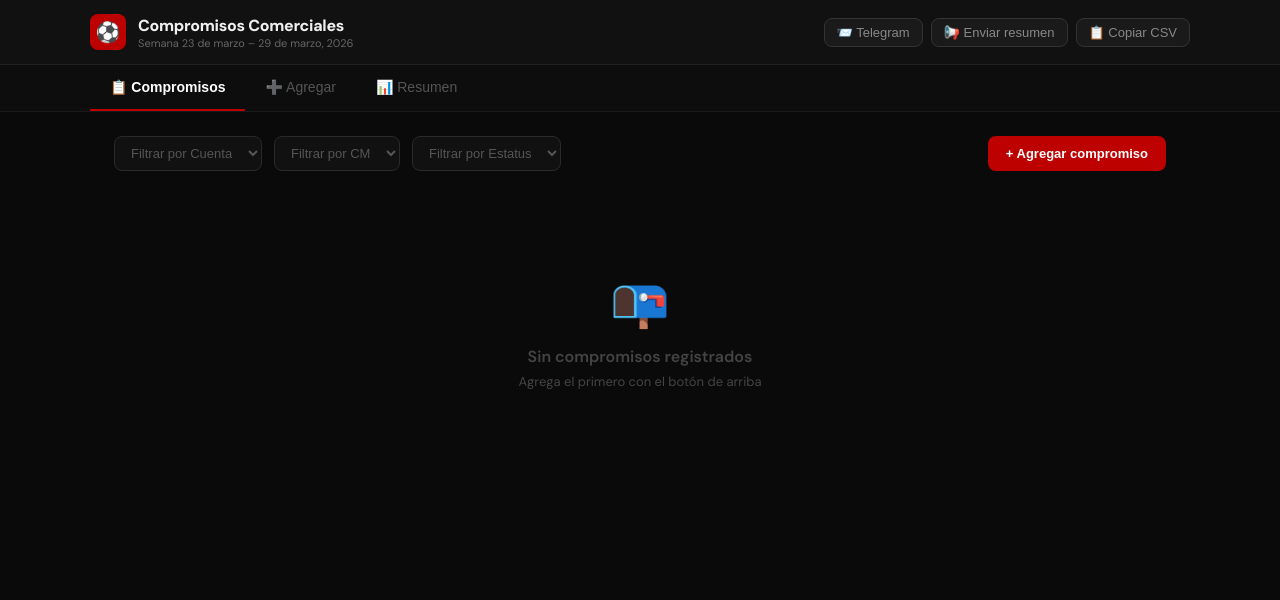
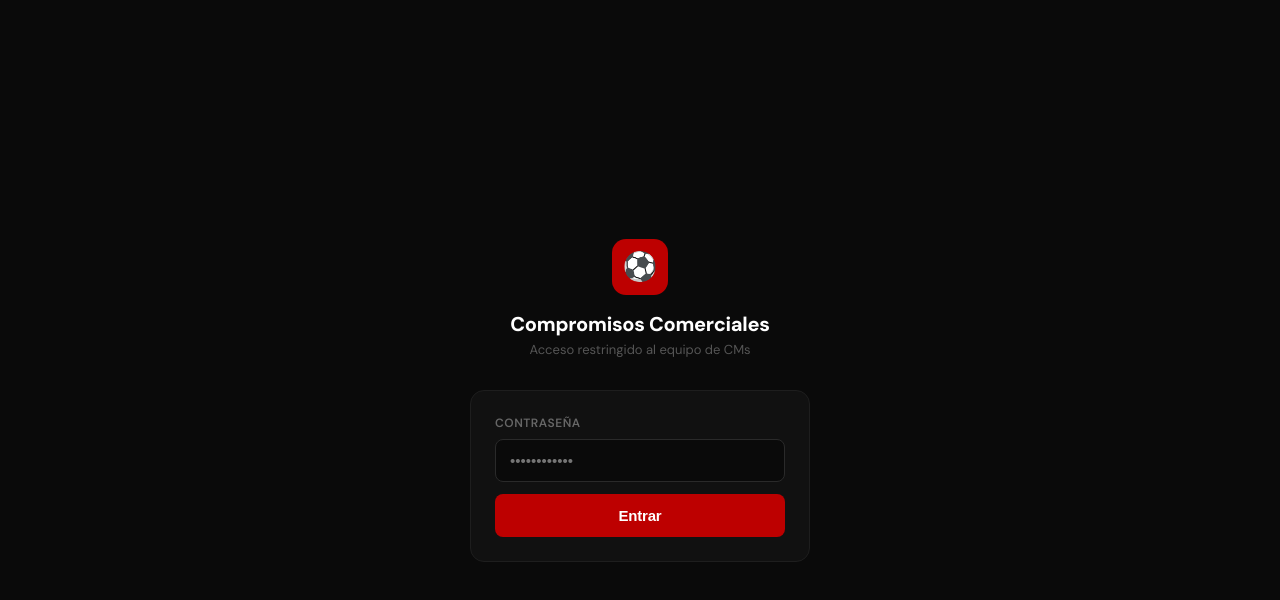
Before and after one commit to rodrigolopez-ux/Chivas-comerciales, a React (Create React App) app: page / in a window 1280 px wide. Shown: the top 600 px of the page. Built offline with nearby package versions, Linux system fonts and the light colour scheme.

Commit message:
Update App.jsx

```diff
--- a/src/App.jsx
+++ b/src/App.jsx
@@ -63,7 +63,67 @@ function getWeekLabel() {
   return `Semana ${fmt(monday)} – ${fmt(sunday)}, ${sunday.getFullYear()}`;
 }
 
+// ─── CAMBIA ESTA CONTRASEÑA ANTES DE SUBIR A GITHUB ───────────────────────
+const PASSWORD = "C0m3rC1alChiIIvas.2026";
+// ──────────────────────────────────────────────────────────────────────────
+
+function LoginScreen({ onLogin }) {
+  const [input, setInput] = useState("");
+  const [error, setError] = useState(false);
+  const [shake, setShake] = useState(false);
+
+  const attempt = () => {
+    if (input === PASSWORD) {
+      onLogin();
+    } else {
+      setError(true);
+      setShake(true);
+      setTimeout(() => setShake(false), 500);
+      setTimeout(() => setError(false), 2000);
+      setInput("");
+    }
+  };
+
+  return (
+    <div style={{ minHeight: "100vh", background: "#0a0a0a", display: "flex", alignItems: "center", justifyContent: "center", fontFamily: "'DM Sans', 'Segoe UI', sans-serif" }}>
+      <div style={{ width: 340, animation: shake ? "shake 0.4s ease" : "none" }}>
+        <div style={{ textAlign: "center", marginBottom: 32 }}>
+          <div style={{ width: 56, height: 56, borderRadius: 14, background: "#BD0000", display: "flex", alignItems: "center", justifyContent: "center", fontSize: 28, margin: "0 auto 16px" }}>⚽</div>
+          <div style={{ fontWeight: 800, fontSize: 20, color: "#fff", letterSpacing: "-0.3px" }}>Compromisos Comerciales</div>
+          <div style={{ fontSize: 13, color: "#555", marginTop: 4 }}>Acceso restringido al equipo de CMs</div>
+        </div>
+        <div style={{ background: "#111", border: `1px solid ${error ? "#7f1d1d" : "#1e1e1e"}`, borderRadius: 14, padding: 24, transition: "border 0.2s" }}>
+          <div style={{ fontSize: 12, color: "#666", marginBottom: 8, fontWeight: 600, textTransform: "uppercase", letterSpacing: 0.5 }}>Contraseña</div>
+          <input
+            type="password"
+            value={input}
+            onChange={e => setInput(e.target.value)}
+            onKeyDown={e => e.key === "Enter" && attempt()}
+            placeholder="••••••••••••"
+            autoFocus
+            style={{ width: "100%", background: "#0a0a0a", border: `1px solid ${error ? "#BD0000" : "#2a2a2a"}`, color: "#fff", borderRadius: 8, padding: "12px 14px", fontSize: 15, boxSizing: "border-box", marginBottom: 12, outline: "none" }}
+          />
+          {error && <div style={{ color: "#fca5a5", fontSize: 12, marginBottom: 12, textAlign: "center" }}>Contraseña incorrecta</div>}
+          <button onClick={attempt} style={{ width: "100%", background: "#BD0000", border: "none", color: "#fff", borderRadius: 8, padding: "13px 0", fontSize: 15, fontWeight: 800, cursor: "pointer", letterSpacing: "-0.2px" }}>
+            Entrar
+          </button>
+        </div>
+      </div>
+      <style>{`
+        @keyframes shake {
+          0%, 100% { transform: translateX(0); }
+          20% { transform: translateX(-8px); }
+          40% { transform: translateX(8px); }
+          60% { transform: translateX(-5px); }
+          80% { transform: translateX(5px); }
+        }
+      `}</style>
+    </div>
+  );
+}
+
 export default function App() {
+  const [authed, setAuthed] = useState(() => sessionStorage.getItem("cc-auth") === "1");
   const [compromisos, setCompromisos] = useState([]);
   const [form, setForm] = useState(emptyForm);
   const [editId, setEditId] = useState(null);
@@ -197,6 +257,8 @@ export default function App() {
   }, [compromisos]);
 
   const f = (k, v) => setForm(p => ({ ...p, [k]: v }));
+
+  if (!authed) return <LoginScreen onLogin={() => { sessionStorage.setItem("cc-auth", "1"); setAuthed(true); }} />;
 
   return (
     <div style={{
```
